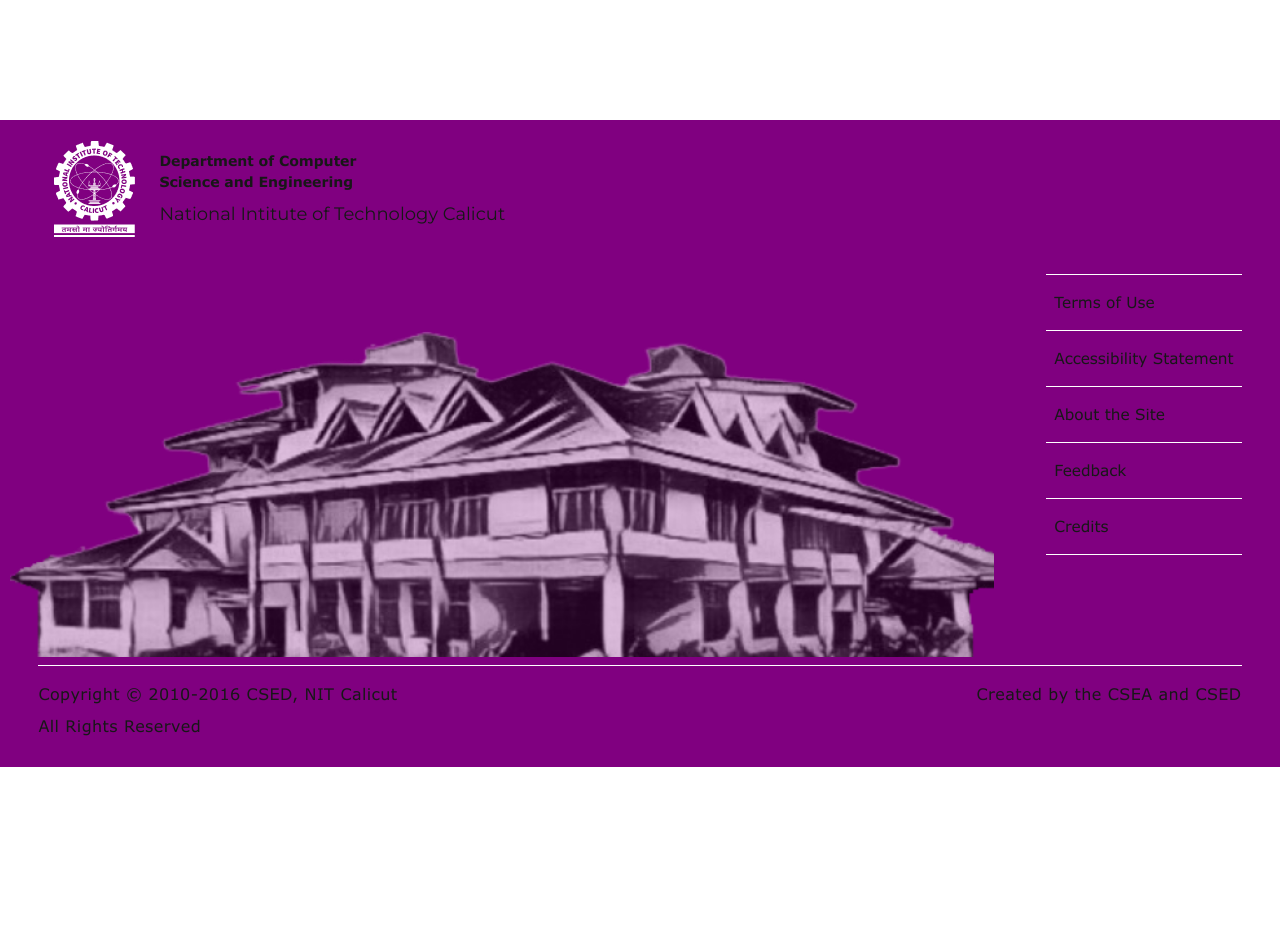
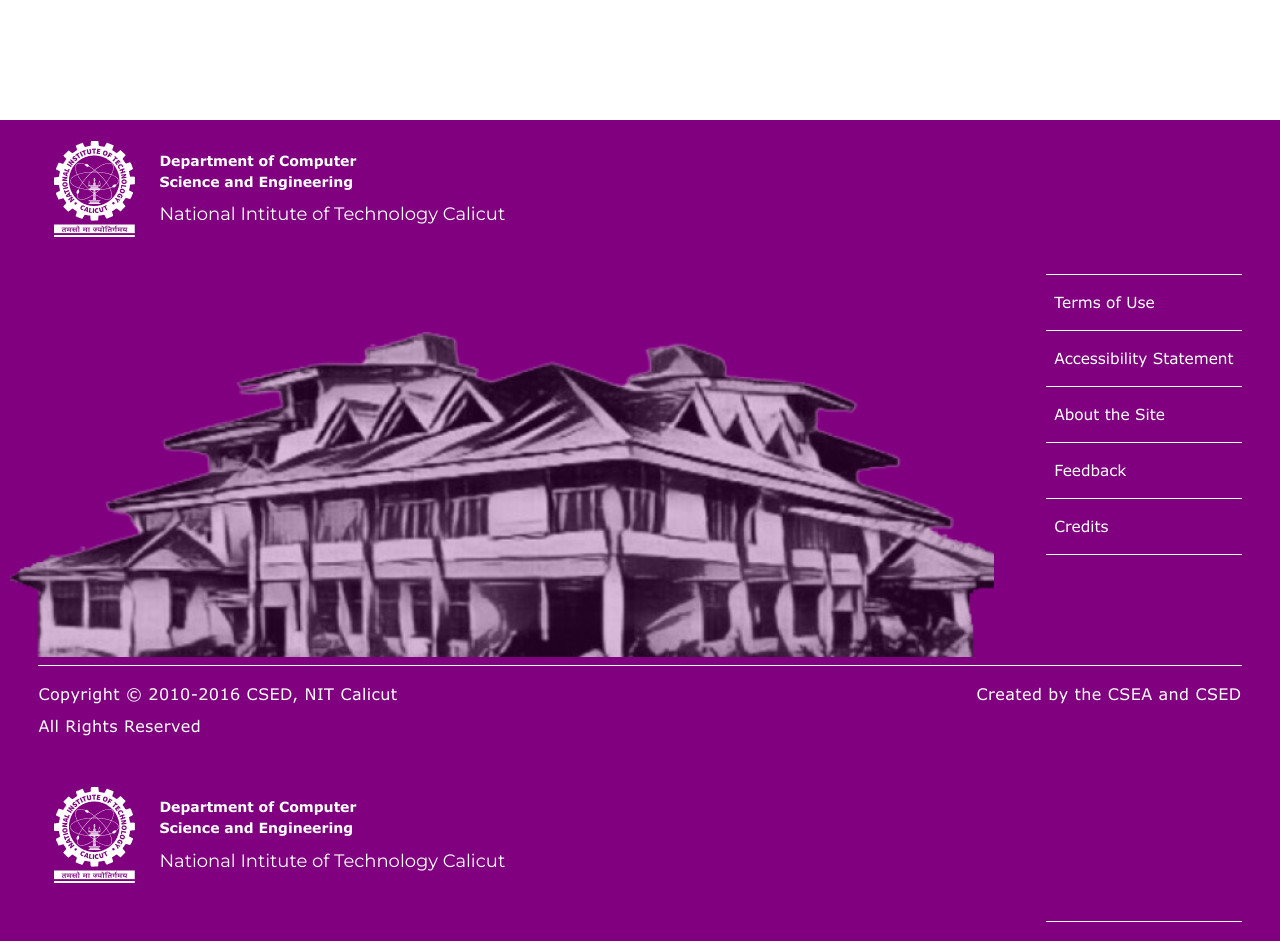
Before and after one commit to csea-nitc/Minerva, a Next.js app in the folder minerva-frontend/: page /debug in a window 1280 px wide. Shown: the part 680-1621 px from the top of the page. Before the commit the page ends 1447 px from the top, so only its background shows below. Built offline with nearby package versions, Linux system fonts and the light colour scheme.

Commit message:
[code] changed footer fonts and integrated

```diff
--- a/minerva-frontend/src/app/components/Footer/Footer.tsx
+++ b/minerva-frontend/src/app/components/footer/Footer.jsx
@@ -3,7 +3,7 @@ import Link from "next/link";
 export default function Footer() {
   return (
     <>
-      <footer className="px-[3%] py-[1%] bg-[#800080] font-verdana">
+      <footer className="px-[3%] py-[1%] bg-[#800080] text-white font-verdana">
         <div className="py-2 flex flex-col md:flex-row justify-between items-center gap-6 border-b border-b-white">
           <div>
             <div className="px-2 md:px-4 flex items-center gap-6">
--- a/minerva-frontend/src/app/layout.js
+++ b/minerva-frontend/src/app/layout.js
@@ -1,18 +1,21 @@
 import localFont from "next/font/local";
 import "./globals.css";
-import Navbar from '../app/components/Navbar';
+import Navbar from "../app/components/Navbar";
+import Footer from "./components/footer/Footer";
 
 export const metadata = {
-  title: "Create Next App",
-  description: "Generated by create next app",
+  title: "Minerva - CSED NITC",
+  description:
+    "The official website of the Department of Computer Science and Engineering NIT Calicut",
 };
 
 export default function RootLayout({ children }) {
   return (
     <html lang="en">
       <body>
-           <Navbar />
+        <Navbar />
         {children}
+        <Footer />
       </body>
     </html>
   );
--- a/minerva-frontend/src/app/page.js
+++ b/minerva-frontend/src/app/page.js
@@ -7,17 +7,18 @@ import Mission from "./components/mission/Mission";
 import History from "./components/history/History";
 import McaProgramme from "./components/mca_programme/mcaProgramme";
 
-
 export default function Home() {
   return (
+    <>
+      {" "}
+      <div>
+        {" "}
         <div className="overflow-hidden">
           <img src="landing.png" className="w-full"></img>
-<img src="landing.png" className="w-full"></img>
-<img src="landing.png" className="w-full"></img>
+        </div>
         <div>
           <Sidebar />
           <main className="m-0 p-0 bg-white">
-                {/* <h1 className="text-black">Test</h1> */}
             <Profile />
             <Vision />
             <Mission />
@@ -25,5 +26,7 @@ export default function Home() {
             <McaProgramme />
           </main>
         </div>
+      </div>
+    </>
   );
 }
```
Also changed, not shown: minerva-frontend/tailwind.config.js (+8 -7 lines), minerva-frontend/tsconfig.json (deleted, +0 -35 lines). Lines whose indentation alone changed are shown as unchanged.
